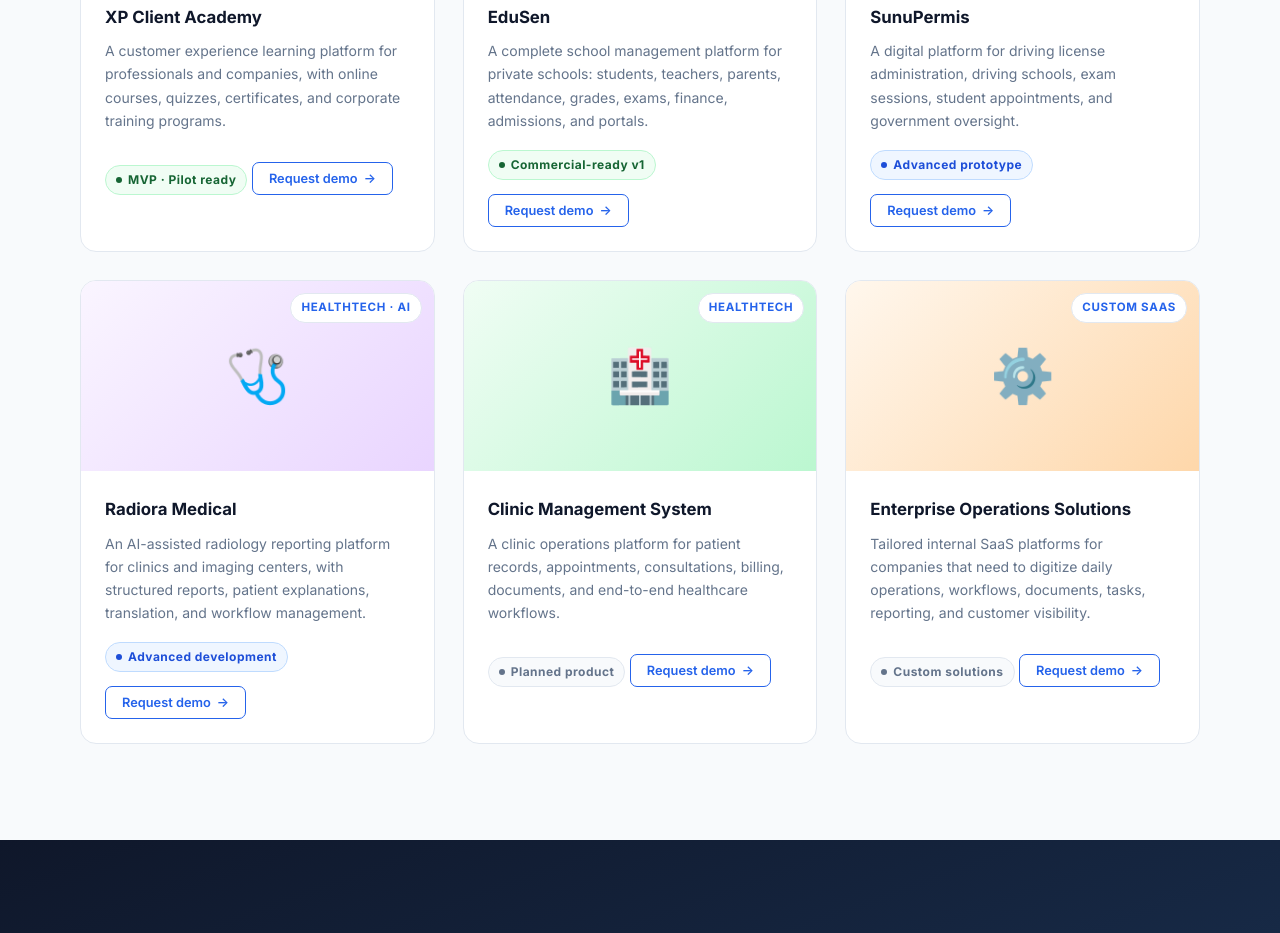
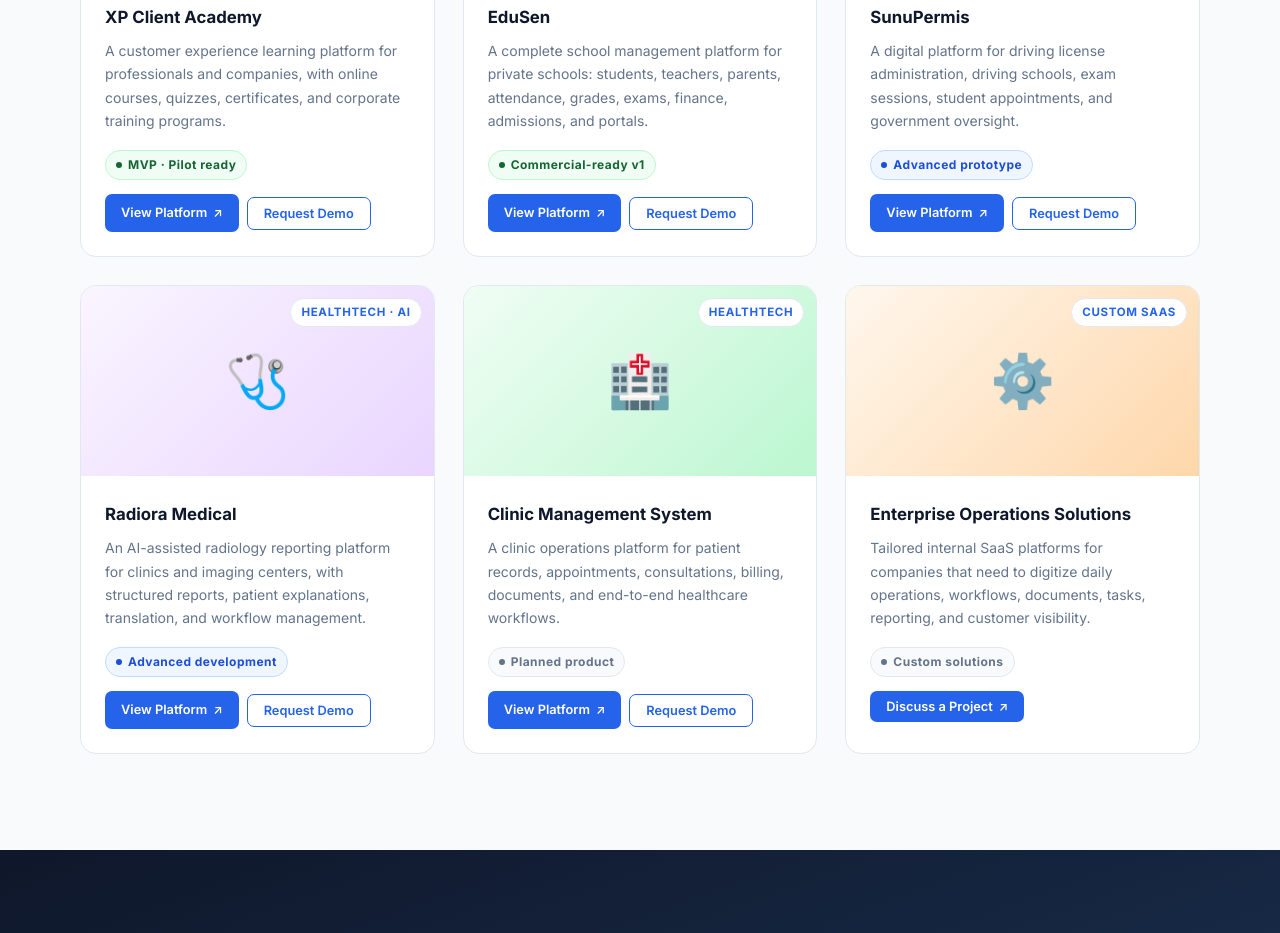
Before and after one commit to seckbara23-cmyk/Teranga-technologies, a website: page index.html in a window 1280 px wide. Shown: the part 3205-4138 px from the top of the page. Drawn offline with Linux system fonts and the light colour scheme.

Commit message:
add real project URLs and dual-button layout to portfolio cards
- View Platform links (new tab, noopener) for 5 live projects
- Request Demo button opens quote modal on each live card
- Enterprise card gets single Discuss a Project button (no URL)
- EN/FR i18n for pf.view, pf.demo, pf.discuss
- project-actions flex wrapper + project-view-btn primary style

Co-Authored-By: Claude Sonnet 4.6 <noreply@anthropic.com>

```diff
--- a/index.html
+++ b/index.html
@@ -253,7 +253,11 @@
               <h3 data-i18n="p1.h">XP Client Academy</h3>
               <p data-i18n="p1.p">A customer experience learning platform for professionals and companies, with online courses, quizzes, certificates, and corporate training programs.</p>
               <div class="project-status project-status--ready" data-i18n="p1.status">MVP · Pilot ready</div>
-              <button class="project-demo-btn" data-open-quote data-i18n="pf.demo">Request demo</button>
+              <div class="project-actions">
+                <a href="https://smiley-cx-platform.vercel.app" target="_blank" rel="noopener noreferrer"
+                   class="project-view-btn" data-i18n="pf.view">View Platform</a>
+                <button class="project-demo-btn" data-open-quote data-i18n="pf.demo">Request Demo</button>
+              </div>
             </div>
           </article>
 
@@ -266,7 +270,11 @@
               <h3 data-i18n="p2.h">EduSen</h3>
               <p data-i18n="p2.p">A complete school management platform for private schools: students, teachers, parents, attendance, grades, exams, finance, admissions, and portals.</p>
               <div class="project-status project-status--ready" data-i18n="p2.status">Commercial-ready v1</div>
-              <button class="project-demo-btn" data-open-quote data-i18n="pf.demo">Request demo</button>
+              <div class="project-actions">
+                <a href="https://senegal-school-management-system.vercel.app" target="_blank" rel="noopener noreferrer"
+                   class="project-view-btn" data-i18n="pf.view">View Platform</a>
+                <button class="project-demo-btn" data-open-quote data-i18n="pf.demo">Request Demo</button>
+              </div>
             </div>
           </article>
 
@@ -279,7 +287,11 @@
               <h3 data-i18n="p3.h">SunuPermis</h3>
               <p data-i18n="p3.p">A digital platform for driving license administration, driving schools, exam sessions, student appointments, and government oversight.</p>
               <div class="project-status project-status--active" data-i18n="p3.status">Advanced prototype</div>
-              <button class="project-demo-btn" data-open-quote data-i18n="pf.demo">Request demo</button>
+              <div class="project-actions">
+                <a href="https://sunu-permis.vercel.app" target="_blank" rel="noopener noreferrer"
+                   class="project-view-btn" data-i18n="pf.view">View Platform</a>
+                <button class="project-demo-btn" data-open-quote data-i18n="pf.demo">Request Demo</button>
+              </div>
             </div>
           </article>
 
@@ -292,7 +304,11 @@
               <h3 data-i18n="p4.h">Radiora Medical</h3>
               <p data-i18n="p4.p">An AI-assisted radiology reporting platform for clinics and imaging centers, with structured reports, patient explanations, translation, and workflow management.</p>
               <div class="project-status project-status--active" data-i18n="p4.status">Advanced development</div>
-              <button class="project-demo-btn" data-open-quote data-i18n="pf.demo">Request demo</button>
+              <div class="project-actions">
+                <a href="https://radiora.vercel.app" target="_blank" rel="noopener noreferrer"
+                   class="project-view-btn" data-i18n="pf.view">View Platform</a>
+                <button class="project-demo-btn" data-open-quote data-i18n="pf.demo">Request Demo</button>
+              </div>
             </div>
           </article>
 
@@ -305,7 +321,11 @@
               <h3 data-i18n="p5.h">Clinic Management System</h3>
               <p data-i18n="p5.p">A clinic operations platform for patient records, appointments, consultations, billing, documents, and end-to-end healthcare workflows.</p>
               <div class="project-status project-status--planned" data-i18n="p5.status">Planned product</div>
-              <button class="project-demo-btn" data-open-quote data-i18n="pf.demo">Request demo</button>
+              <div class="project-actions">
+                <a href="https://clinic-health-management-system.vercel.app" target="_blank" rel="noopener noreferrer"
+                   class="project-view-btn" data-i18n="pf.view">View Platform</a>
+                <button class="project-demo-btn" data-open-quote data-i18n="pf.demo">Request Demo</button>
+              </div>
             </div>
           </article>
 
@@ -318,7 +338,9 @@
               <h3 data-i18n="p6.h">Enterprise Operations Solutions</h3>
               <p data-i18n="p6.p">Tailored internal SaaS platforms for companies that need to digitize daily operations, workflows, documents, tasks, reporting, and customer visibility.</p>
               <div class="project-status project-status--planned" data-i18n="p6.status">Custom solutions</div>
-              <button class="project-demo-btn" data-open-quote data-i18n="pf.demo">Request demo</button>
+              <div class="project-actions">
+                <button class="project-view-btn" data-open-quote data-i18n="pf.discuss">Discuss a Project</button>
+              </div>
             </div>
           </article>
 
--- a/main.js
+++ b/main.js
@@ -52,7 +52,9 @@ const i18n = {
     'pf.label': 'Our Portfolio',
     'pf.h2':    'Products We\'re Building',
     'pf.sub':   'Real digital products built for real problems — across education, health, and business operations.',
-    'pf.demo':  'Request demo',
+    'pf.view':    'View Platform',
+    'pf.demo':    'Request Demo',
+    'pf.discuss': 'Discuss a Project',
     'p1.tag':    'CX / EdTech',
     'p1.h':      'XP Client Academy',
     'p1.p':      'A customer experience learning platform for professionals and companies, with online courses, quizzes, certificates, and corporate training programs.',
@@ -297,7 +299,9 @@ const i18n = {
     'pf.label': 'Notre Portfolio',
     'pf.h2':    'Les Produits Que Nous Construisons',
     'pf.sub':   'De vrais produits numériques pour de vrais problèmes — dans l\'éducation, la santé et les opérations d\'entreprise.',
-    'pf.demo':  'Demander une démo',
+    'pf.view':    'Voir la plateforme',
+    'pf.demo':    'Demander une démo',
+    'pf.discuss': 'Discuter d\'un projet',
     'p1.tag':    'CX / EdTech',
     'p1.h':      'XP Client Academy',
     'p1.p':      'Une plateforme d\'apprentissage de l\'expérience client pour les professionnels et les entreprises, avec cours en ligne, quiz, certificats et formations corporate.',
--- a/style.css
+++ b/style.css
@@ -529,11 +529,38 @@ section { padding: 96px 0; }
 .project-status--active { color: #1D4ED8; background: #EFF6FF; border: 1px solid #BFDBFE; }
 .project-status--planned{ color: #64748B; background: #F8FAFC; border: 1px solid #E2E8F0; }
 
+.project-actions {
+  display: flex;
+  gap: 8px;
+  margin-top: 14px;
+  flex-wrap: wrap;
+  align-items: center;
+}
+
+.project-view-btn {
+  display: inline-flex;
+  align-items: center;
+  gap: 6px;
+  padding: 8px 16px;
+  border-radius: 7px;
+  font-size: 0.8rem;
+  font-weight: 600;
+  font-family: inherit;
+  background: var(--primary);
+  color: var(--white);
+  border: none;
+  cursor: pointer;
+  text-decoration: none;
+  transition: all var(--transition);
+}
+
+.project-view-btn::after  { content: '↗'; font-size: 0.75rem; }
+.project-view-btn:hover   { background: var(--primary-dark); transform: translateY(-1px); }
+
 .project-demo-btn {
   display: inline-flex;
   align-items: center;
   gap: 6px;
-  margin-top: 14px;
   padding: 8px 16px;
   border: 1.5px solid var(--primary);
   border-radius: 7px;
@@ -546,8 +573,7 @@ section { padding: 96px 0; }
   transition: all var(--transition);
 }
 
-.project-demo-btn::after  { content: '→'; }
-.project-demo-btn:hover   { background: var(--primary); color: var(--white); }
+.project-demo-btn:hover { background: var(--primary); color: var(--white); }
 
 /* ============================================================
    PROCESS
```
